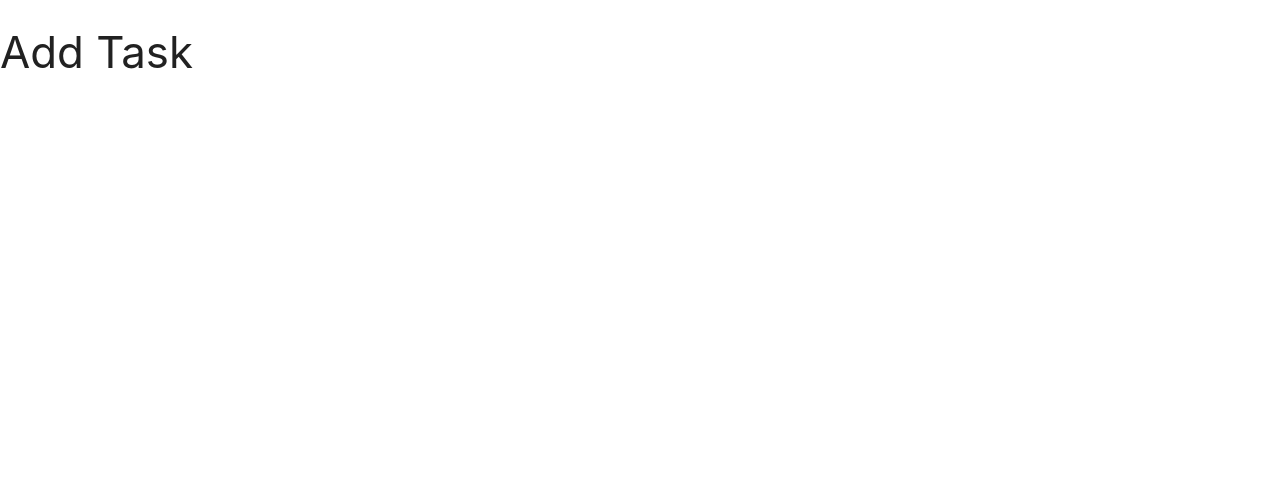
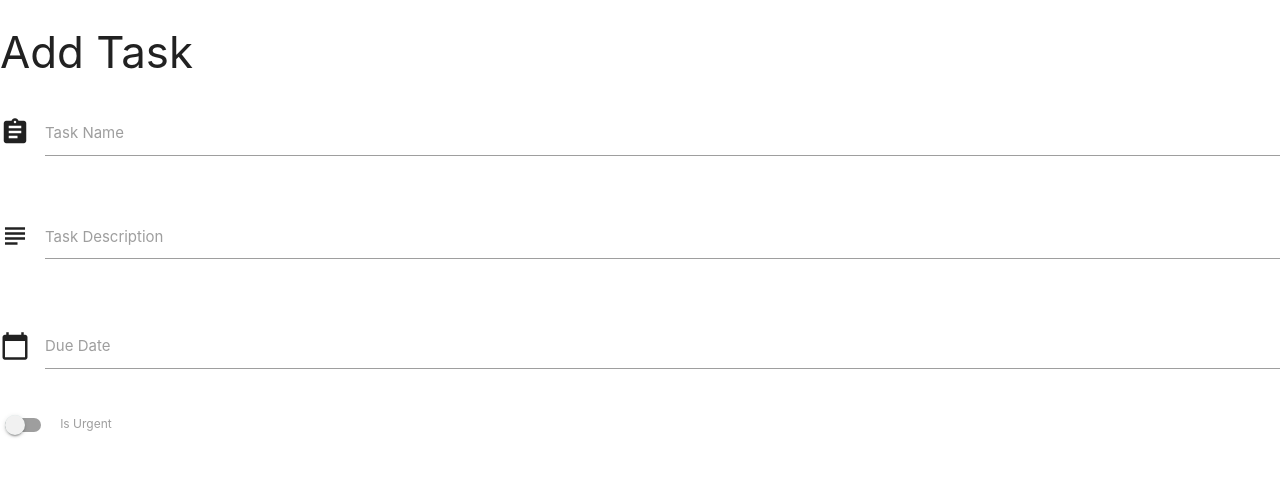
Before and after one commit to sarahloh/data_centric_dev_mini_project, a Flask app: page /add_task in a window 1280 px wide. Before the commit the part shown is almost empty. Shown: the top 477 px of the page. Run offline with Flask 2, Linux system fonts and the light colour scheme; some libraries are stand-ins or nearby versions.

Commit message:
Add form to addtask.html

```diff
--- a/templates/addtask.html
+++ b/templates/addtask.html
@@ -2,4 +2,37 @@
 
 <h3>Add Task</h3>
 
+<form action="" method="POST" class="col s12">
+    <div class="row">
+        <div class="input-field col s12">
+            <i class="material-icons prefix">assignment</i>
+            <input id="task_name" name="task_name" type="text" class="validate">
+            <label for="task_name">Task Name</label>
+        </div>
+    </div>
+    <div class="row">
+        <div class="input-field col s12">
+            <i class="material-icons prefix">subject</i>
+            <textarea id="task_description" name="task_description" class="materialize-textarea"></textarea>
+            <label for="task_description">Task Description</label>
+        </div>
+    </div>
+    <div class="row">
+        <div class="input-field col s12">
+            <i class="material-icons prefix">calendar_today</i>
+            <input id="due_date" name="due_date" type="text" class="datepicker">
+            <label for="due_date">Due Date</label>
+        </div>
+    </div>
+    <div class="row">
+        <div class="switch">
+            <label>
+                <input id="is_urgent" name="is_urgent" type="checkbox">
+                <span class="lever"></span>
+                Is Urgent
+            </label>
+        </div>
+    </div>
+</form>
+
 {% endblock %}
--- a/templates/base.html
+++ b/templates/base.html
@@ -25,7 +25,11 @@
     <script src="https://cdnjs.cloudflare.com/ajax/libs/materialize/1.0.0-rc.2/js/materialize.min.js"></script>
     <script>
         $(document).ready(function () {
-                $('.collapsible').collapsible();
+            $('.collapsible').collapsible();
+            $('.datepicker').datepicker({
+                format: 'dd mmmm, yyyy',
+                autoClose: false
+            });
         });
     </script>
 </body>
```
Also changed, not shown: README.md.
